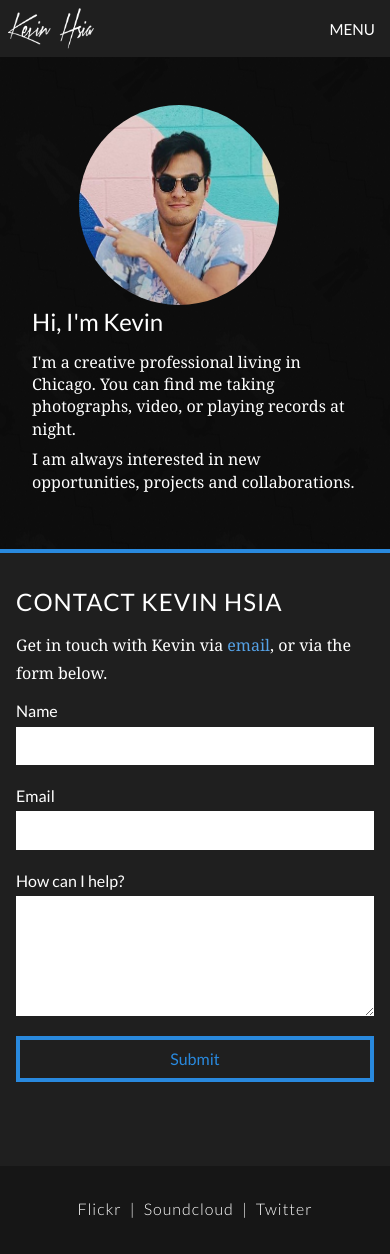
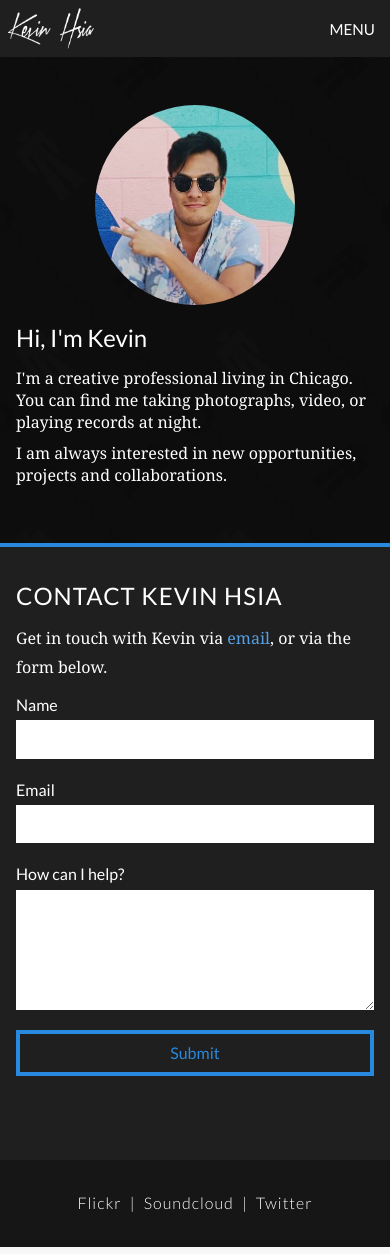
Before and after one commit to kevinhsia/kevinhsia.github.io, a Jekyll site: the page built from contact.md, in a window 390 px wide. Built offline with Jekyll 4.4.1, drawn with Linux system fonts in a browser that asks for light colours; some web fonts are replaced.

Commit message:
Mobile contact us styles

```diff
--- a/_sass/_contact-page.scss
+++ b/_sass/_contact-page.scss
@@ -9,6 +9,10 @@
     display: flex;
     justify-content: center;
     padding: 3em 2em;
+
+    @include responsive($device-small) {
+      padding: 3em 1em;
+    }
   }
 
   .hero__avatar-contact {
@@ -20,6 +24,10 @@
     min-height: 200px;
     min-width: 200px;
     width: 200px;
+
+    @include responsive($device-small) {
+      margin: 0 0 1rem;
+    }
   }
 
   .hero__about {
```
